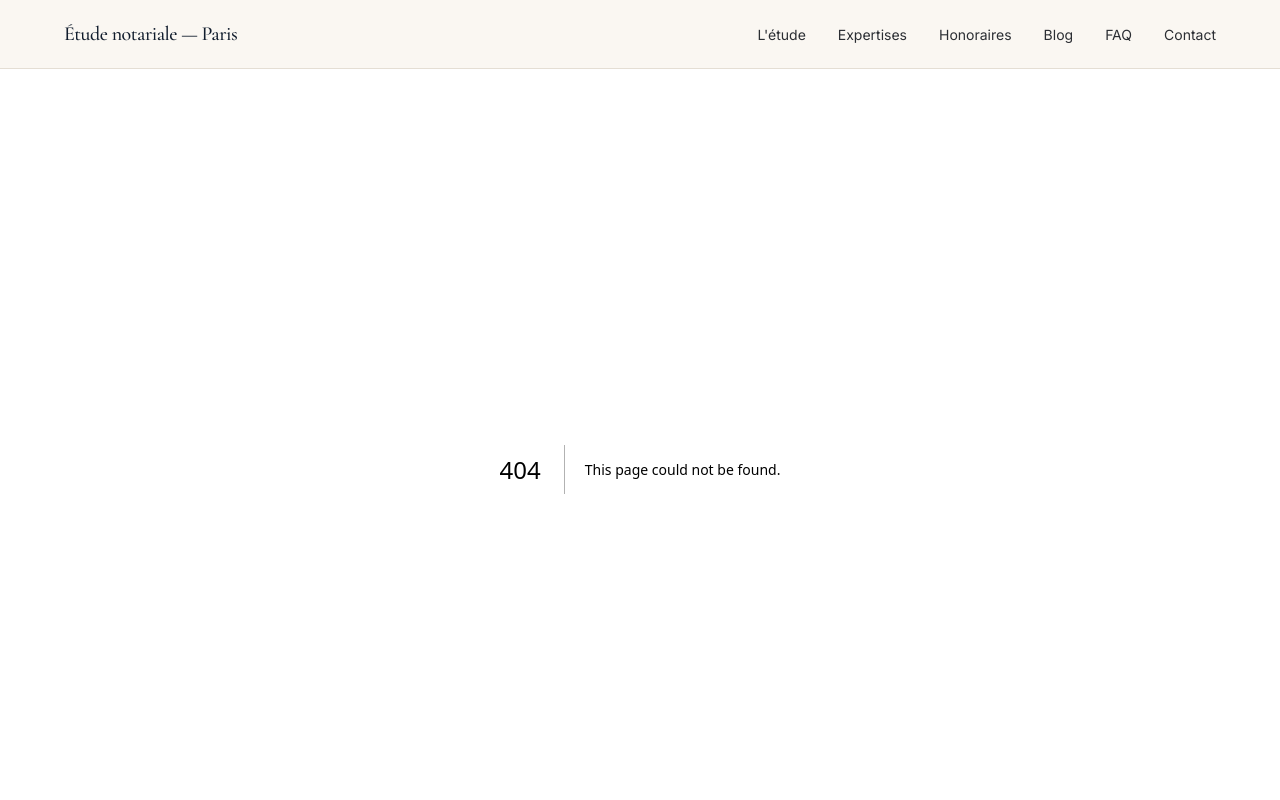
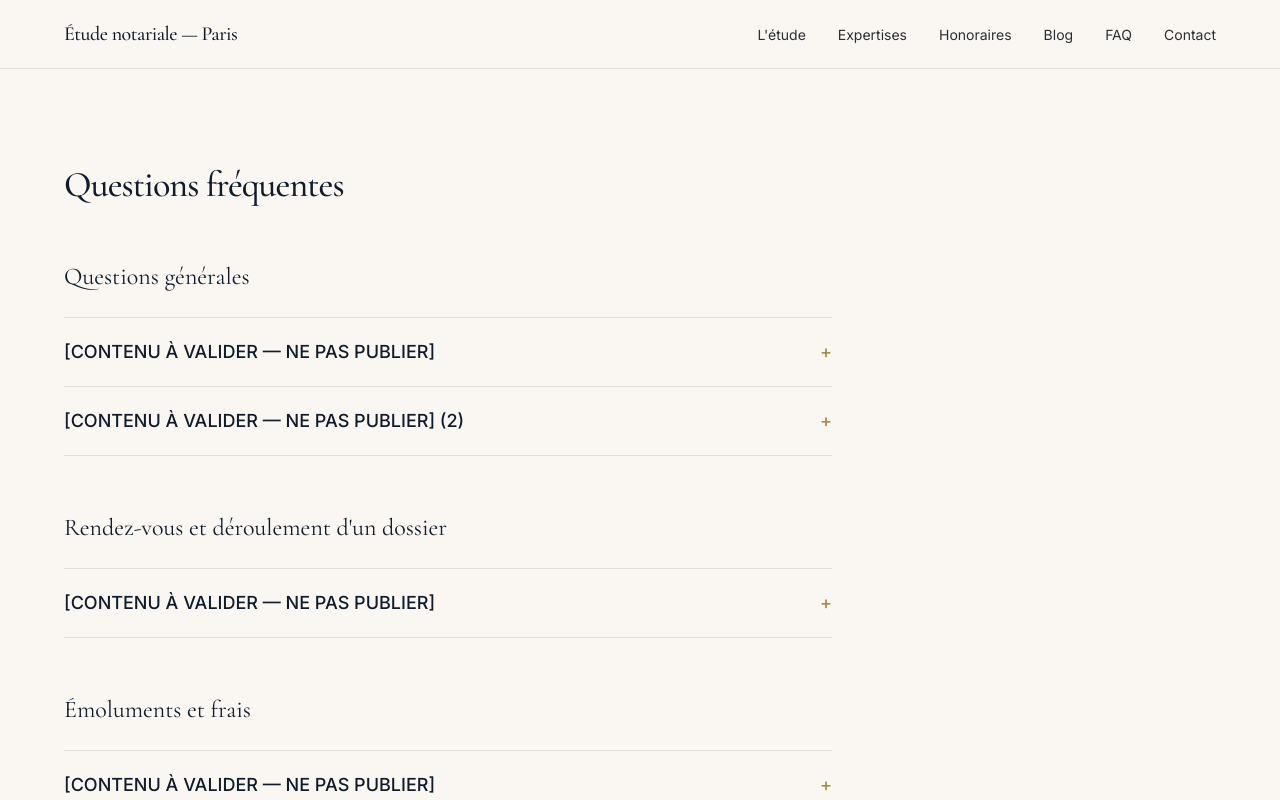
Before and after one commit to thomaslevy-commits/site-internet-etude-notariale, a Next.js app: page /faq in a window 1280 px wide. Before the commit this address had no page. Shown: the top 800 px of the page. Built offline with nearby package versions, Linux system fonts and the light colour scheme.

Commit message:
Ajouter la FAQ générale, brancher les actualités de l'accueil et le lien RSS (#8)

```diff
--- /dev/null
+++ b/content/faq.mdx
@@ -0,0 +1,17 @@
+---
+themes:
+  - titre: "Questions générales"
+    questions:
+      - question: "[CONTENU À VALIDER — NE PAS PUBLIER]"
+        reponse: "[CONTENU À VALIDER — NE PAS PUBLIER]"
+      - question: "[CONTENU À VALIDER — NE PAS PUBLIER] (2)"
+        reponse: "[CONTENU À VALIDER — NE PAS PUBLIER]"
+  - titre: "Rendez-vous et déroulement d'un dossier"
+    questions:
+      - question: "[CONTENU À VALIDER — NE PAS PUBLIER]"
+        reponse: "[CONTENU À VALIDER — NE PAS PUBLIER]"
+  - titre: "Émoluments et frais"
+    questions:
+      - question: "[CONTENU À VALIDER — NE PAS PUBLIER]"
+        reponse: "[CONTENU À VALIDER — NE PAS PUBLIER]"
+---
--- /dev/null
+++ b/src/app/faq/page.tsx
@@ -0,0 +1,39 @@
+import type { Metadata } from "next";
+import { AccordeonFaq } from "@/components/accordeon-faq";
+import { loadFaq } from "@/lib/content";
+
+export const metadata: Metadata = {
+  title: "FAQ — Étude notariale, Paris",
+};
+
+/**
+ * FAQ générale (§6) — les FAQ spécialisées vivent sur les pages
+ * d'expertise. Contenu depuis content/faq.mdx, validé par Zod.
+ */
+export default function PageFaq() {
+  const faq = loadFaq();
+
+  return (
+    <main className="mx-auto w-full max-w-grid px-6 py-24">
+      <h1 className="font-serif text-4xl font-medium tracking-tight text-night">
+        Questions fréquentes
+      </h1>
+      <div className="mt-14 max-w-3xl space-y-14">
+        {faq.themes.map((theme, indexTheme) => (
+          <section key={theme.titre}>
+            <h2 className="font-serif text-2xl text-night">{theme.titre}</h2>
+            <div className="mt-6">
+              <AccordeonFaq
+                entrees={theme.questions.map((entree, indexQuestion) => ({
+                  id: `faq-${indexTheme + 1}-${indexQuestion + 1}`,
+                  question: entree.question,
+                  reponse: entree.reponse,
+                }))}
+              />
+            </div>
+          </section>
+        ))}
+      </div>
+    </main>
+  );
+}
--- a/src/app/layout.tsx
+++ b/src/app/layout.tsx
@@ -27,6 +27,9 @@ export const metadata: Metadata = {
     "[CONTENU À VALIDER — NE PAS PUBLIER] Description à fournir avant mise en ligne.",
   // Le site n'est pas publié : aucune indexation avant validation.
   robots: { index: false, follow: false },
+  alternates: {
+    types: { "application/rss+xml": "/rss.xml" },
+  },
 };
 
 export default function RootLayout({
--- a/src/app/page.tsx
+++ b/src/app/page.tsx
@@ -1,7 +1,13 @@
 import Link from "next/link";
 import { CtaRendezVous } from "@/components/cta-rdv";
 import { etude } from "@/config/etude";
-import { loadExpertise, PLACEHOLDER, type ExpertiseSlug } from "@/lib/content";
+import {
+  CATEGORIE_LABELS,
+  loadAllArticles,
+  loadExpertise,
+  PLACEHOLDER,
+  type ExpertiseSlug,
+} from "@/lib/content";
 
 /** Sélection de 8 expertises pour la grille d'accueil (§8). */
 const EXPERTISES_ACCUEIL: ExpertiseSlug[] = [
@@ -23,6 +29,7 @@ const METHODE = [
 
 export default function Accueil() {
   const expertises = EXPERTISES_ACCUEIL.map((slug) => loadExpertise(slug));
+  const derniersArticles = loadAllArticles().slice(0, 3);
 
   return (
     <main>
@@ -121,14 +128,37 @@ export default function Accueil() {
         </div>
       </section>
 
-      {/* Derniers articles — alimenté en phase 3. */}
+      {/* Derniers articles (§8). */}
       <section className="mx-auto w-full max-w-grid px-6 py-24">
         <h2 className="font-serif text-3xl font-medium tracking-tight text-night">
           Actualités
         </h2>
-        <p className="mt-6 text-sm text-slate-soft">
-          Les articles du blog seront publiés prochainement.
-        </p>
+        {derniersArticles.length > 0 ? (
+          <ul className="mt-10 grid gap-8 md:grid-cols-3">
+            {derniersArticles.map(({ frontmatter }) => (
+              <li key={`${frontmatter.categorie}/${frontmatter.slug}`}>
+                <p className="text-sm text-gold">
+                  {CATEGORIE_LABELS[frontmatter.categorie]}
+                </p>
+                <h3 className="mt-2 font-serif text-xl text-night">
+                  <Link
+                    href={`/blog/${frontmatter.categorie}/${frontmatter.slug}`}
+                    className="decoration-gold underline-offset-4 hover:underline"
+                  >
+                    {frontmatter.title}
+                  </Link>
+                </h3>
+                <p className="mt-2 text-sm text-slate-soft">
+                  <time dateTime={frontmatter.date}>{frontmatter.date}</time>
+                </p>
+              </li>
+            ))}
+          </ul>
+        ) : (
+          <p className="mt-6 text-sm text-slate-soft">
+            Les articles du blog seront publiés prochainement.
+          </p>
+        )}
       </section>
 
       {/* Bloc contact (§8) — lien statique vers Google Maps, pas d'iframe. */}
--- /dev/null
+++ b/src/components/accordeon-faq.tsx
@@ -0,0 +1,61 @@
+"use client";
+
+import { useState } from "react";
+
+export interface EntreeFaq {
+  id: string;
+  question: string;
+  reponse: string;
+}
+
+/**
+ * Accordéon accessible sans dépendance : bouton natif, aria-expanded,
+ * aria-controls, ancres partageables par question.
+ */
+export function AccordeonFaq({ entrees }: { entrees: EntreeFaq[] }) {
+  const [ouvertes, setOuvertes] = useState<ReadonlySet<string>>(new Set());
+
+  function basculer(id: string) {
+    const suivantes = new Set(ouvertes);
+    if (suivantes.has(id)) {
+      suivantes.delete(id);
+    } else {
+      suivantes.add(id);
+    }
+    setOuvertes(suivantes);
+  }
+
+  return (
+    <div className="divide-y divide-line border-y border-line">
+      {entrees.map((entree) => {
+        const ouvert = ouvertes.has(entree.id);
+        return (
+          <div key={entree.id} id={entree.id}>
+            <h3>
+              <button
+                type="button"
+                aria-expanded={ouvert}
+                aria-controls={`${entree.id}-reponse`}
+                onClick={() => basculer(entree.id)}
+                className="flex w-full items-center justify-between gap-4 py-5 text-left font-medium text-night"
+              >
+                {entree.question}
+                <span aria-hidden="true" className="text-gold">
+                  {ouvert ? "−" : "+"}
+                </span>
+              </button>
+            </h3>
+            {ouvert ? (
+              <p
+                id={`${entree.id}-reponse`}
+                className="pb-5 text-sm text-slate-soft"
+              >
+                {entree.reponse}
+              </p>
+            ) : null}
+          </div>
+        );
+      })}
+    </div>
+  );
+}
```
